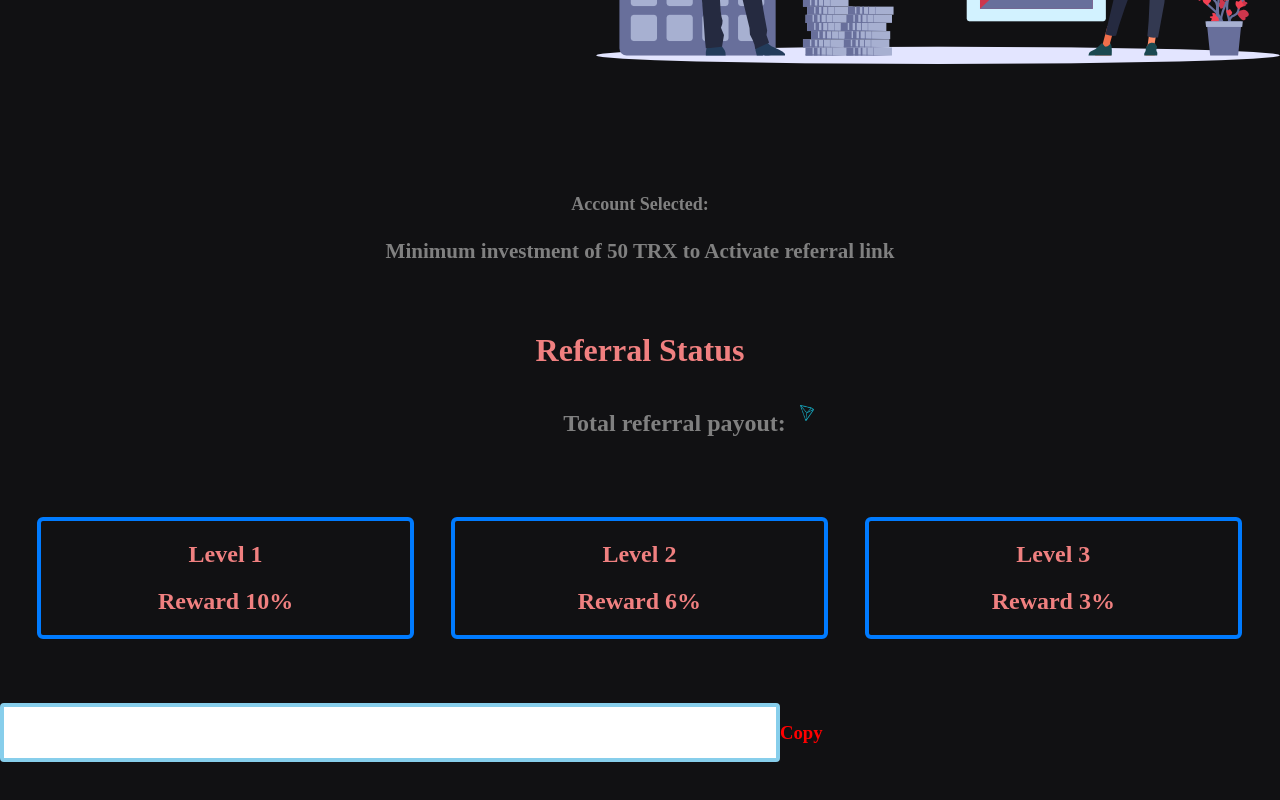
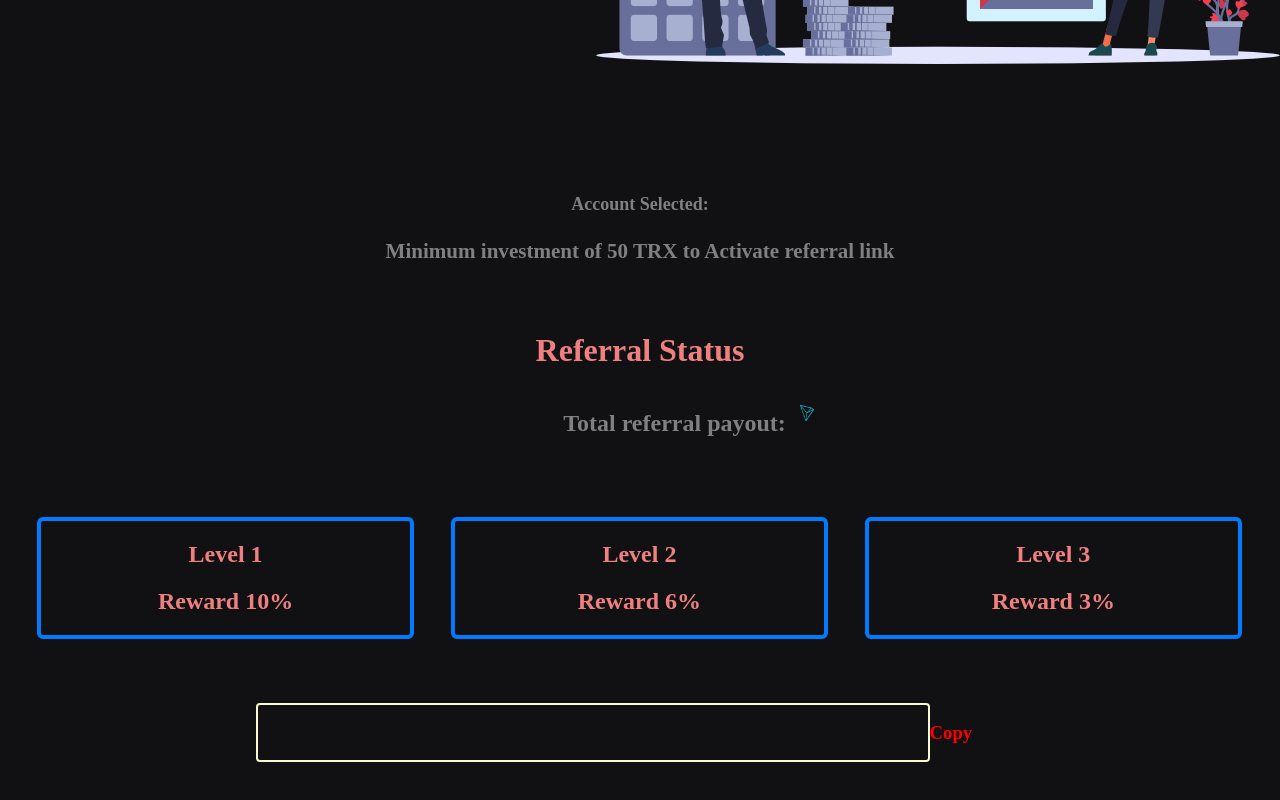
Before and after one commit to ali-203/myapp, a React (Create React App) app: page / in a window 1280 px wide. Shown: the part 2448-3248 px from the top of the page. Built offline with nearby package versions, Linux system fonts and the light colour scheme.

Commit message:
updated data

```diff
--- a/src/App.css
+++ b/src/App.css
@@ -347,11 +347,14 @@ justify-content: space-around;
   color: lightcoral;
 }
 .inpt_cpy {
+
+  padding-left: 20%;
   padding-top: 5%;
     display: flex;
 }
 .inpt_cpy input {
-  width: 60%;
+  background-color: #111113;
+  width: 65%;
   border-radius: 4px 4px 4px 4px;
-  border:4px solid skyblue;
+  border:2px solid lightgoldenrodyellow;
 }
--- a/src/App.js
+++ b/src/App.js
@@ -139,7 +139,6 @@ function App() {
                 <input type="text" name="text" />
                 <h3>Copy</h3>
 
-
                 </div>
 
             </div>
```
Also changed, not shown: 1 other file (tests, documents, lock files or other folders).
